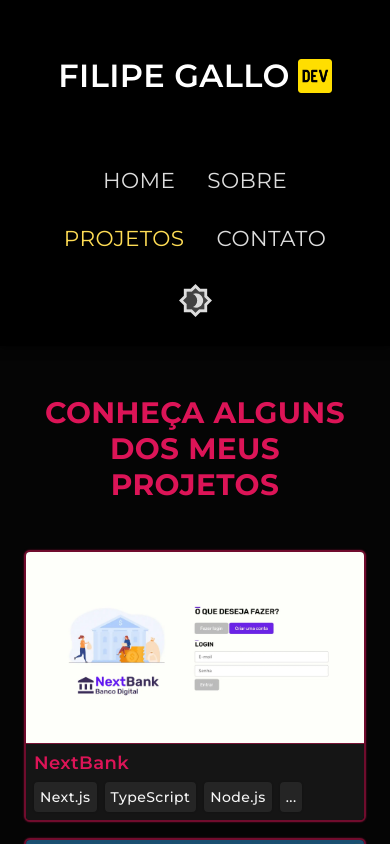
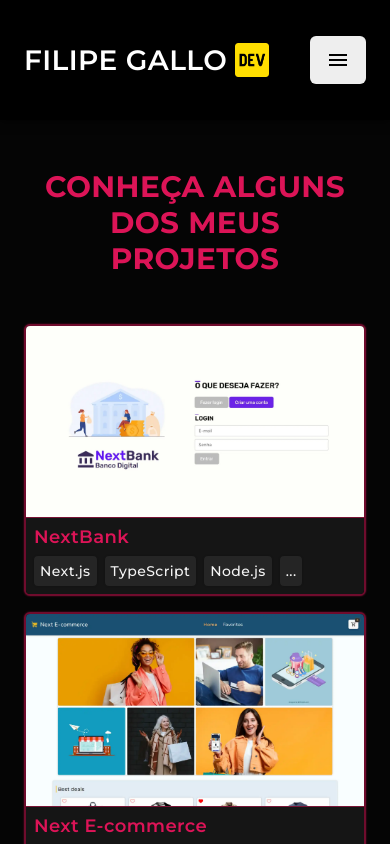
Before and after one commit to filipegallodev/portfolio-nextjs, a Next.js app: page /projetos in a window 390 px wide. Shown: the top 844 px of the page. Built offline with nearby package versions, Linux system fonts and the light colour scheme.

Commit message:
feat: new menu

```diff
--- a/src/components/Header.tsx
+++ b/src/components/Header.tsx
@@ -1,65 +1,10 @@
-import React, { useState, useEffect } from "react";
-import Link from "next/link";
+import React from "react";
 import Image from "next/image";
 import DevLogo from "../../public/assets/img/dev.png";
 import styled from "styled-components";
-import Brightness4TwoToneIcon from "@mui/icons-material/Brightness4TwoTone";
-import Brightness5TwoToneIcon from "@mui/icons-material/Brightness5TwoTone";
-import { useAppDispatch } from "@/store/hooks/useAppDispatch";
-import { setDarkTheme, setLightTheme } from "@/store/reducers/theme";
-import { useAppSelector } from "@/store/hooks/useAppSelector";
-import { usePathname } from "next/navigation";
-
-const routes = [
-  {
-    name: "Home",
-    route: "/",
-  },
-  {
-    name: "Sobre",
-    route: "/sobre",
-  },
-  {
-    name: "Projetos",
-    route: "/projetos",
-  },
-  {
-    name: "Contato",
-    route: "/contato",
-  },
-];
+import HeaderMenu from "./HeaderMenu";
 
 const Header = () => {
-  const routePathname = usePathname();
-  const { theme } = useAppSelector((state) => state.theme);
-  const dispatch = useAppDispatch();
-  const [themeIcon, setThemeIcon] = useState<JSX.Element>(
-    <Brightness4TwoToneIcon
-      fontSize="large"
-      onClick={() => dispatch(setLightTheme())}
-    />
-  );
-
-  useEffect(() => {
-    switch (theme) {
-      case "light":
-        return setThemeIcon(
-          <Brightness5TwoToneIcon
-            sx={{ color: "yellow" }}
-            fontSize="large"
-            onClick={() => dispatch(setDarkTheme())}
-          />
-        );
-      default:
-        return setThemeIcon(
-          <Brightness4TwoToneIcon
-            fontSize="large"
-            onClick={() => dispatch(setLightTheme())}
-          />
-        );
-    }
-  }, [theme, dispatch]);
-
   return (
     <HeaderStyled>
       <Container>
@@ -68,22 +13,8 @@
             Filipe Gallo
             <Image src={DevLogo} alt="Logo Dev" className="dev-icon" />
           </Logo>
-          <NavContainer>
-            <NavList>
-              {routes.map(({ name, route }) => (
-                <NavItem key={name}>
-                  <Link
-                    href={route}
-                    className={routePathname === `${route}` ? "active" : ""}
-                  >
-                    {name}
-                  </Link>
-                </NavItem>
-              ))}
-            </NavList>
-          </NavContainer>
+          <HeaderMenu />
         </LogoMenuContainer>
-        <ThemeContainer>{themeIcon}</ThemeContainer>
       </Container>
     </HeaderStyled>
   );
@@ -99,26 +30,25 @@
   min-height: 120px;
   margin: 0 auto;
   display: flex;
-  align-items: center;
-  justify-content: space-between;
-  flex-wrap: wrap;
   @media (max-width: 1200px) {
     margin: 0 24px;
-    gap: 32px;
-  }
-  @media (max-width: 920px) {
-    flex-direction: column;
-    padding: 24px;
   }
 `;
 
 const LogoMenuContainer = styled.div`
+  width: 100%;
   display: flex;
   align-items: center;
-  justify-content: center;
+  justify-content: space-between;
   gap: 40px;
-  @media (max-width: 920px) {
-    flex-direction: column;
+  @media (max-width: 500px) {
+    width: 100%;
+    gap: 0px;
+    justify-content: space-around;
+  }
+  @media (max-width: 370px) {
+    flex-wrap: wrap;
+    justify-content: center;
   }
 `;
 
@@ -137,50 +67,17 @@
     height: auto;
   }
   @media (max-width: 800px) {
+    justify-content: flex-start;
     margin: 32px 0;
     width: 100%;
   }
-`;
-
-const NavContainer = styled.nav`
-  @media (max-width: 800px) {
-    width: 100%;
+  @media (max-width: 500px) {
+    justify-content: flex-start;
+    font-size: 1.75rem;
   }
-`;
-
-const NavList = styled.ul`
-  display: flex;
-  align-items: center;
-  justify-content: center;
-  flex-wrap: wrap;
-  gap: 32px;
-  margin: 0;
-  padding: 0;
-`;
-
-const NavItem = styled.li`
-  list-style: none;
-  font-size: 1.35rem;
-  text-transform: uppercase;
-  color: #ddd;
-  transition: 0.1s;
-  &:hover {
-    color: var(--secundary-color);
-  }
-  & .active {
-    color: var(--secundary-color);
-  }
-`;
-
-const ThemeContainer = styled.div`
-  & svg {
-    opacity: 0.9;
-    border-radius: 50%;
-    transition: 0.1s;
-    cursor: pointer;
-    &:hover {
-      opacity: 1;
-    }
+  @media (max-width: 370px) {
+    font-size: 2rem;
+    justify-content: center;
   }
 `;
 
--- /dev/null
+++ b/src/components/HeaderMenu.tsx
@@ -0,0 +1,212 @@
+import React, { useEffect, useState } from "react";
+import Menu from "@mui/material/Menu";
+import MenuItem from "@mui/material/MenuItem";
+import styled from "styled-components";
+import MenuIcon from "@mui/icons-material/Menu";
+import { usePathname, useRouter } from "next/navigation";
+import Link from "next/link";
+import ThemeSelector from "./ThemeSelector";
+import { Divider } from "@mui/material";
+import { useAppDispatch } from "@/store/hooks/useAppDispatch";
+import { setDarkTheme, setLightTheme } from "@/store/reducers/theme";
+import { useAppSelector } from "@/store/hooks/useAppSelector";
+
+const MenuItems = [
+  {
+    name: "Home",
+    route: "/",
+  },
+  {
+    name: "Sobre",
+    route: "/sobre",
+  },
+  {
+    name: "Projetos",
+    route: "/projetos",
+  },
+  {
+    name: "Contato",
+    route: "/contato",
+  },
+  {
+    component: <ThemeSelector />,
+  },
+];
+
+const HeaderMenu = () => {
+  const { theme } = useAppSelector((state) => state.theme);
+  const dispatch = useAppDispatch();
+  const routePathname = usePathname();
+  const router = useRouter();
+  const [windowWidth, setWindowWidth] = useState(window.innerWidth);
+  const [anchorEl, setAnchorEl] = useState<null | HTMLElement>(null);
+  const open = Boolean(anchorEl);
+
+  useEffect(() => {
+    function handleResize() {
+      setWindowWidth(window.innerWidth);
+    }
+
+    window.addEventListener("resize", handleResize);
+  }, []);
+
+  function changeTheme() {
+    switch (theme) {
+      case "light":
+        return dispatch(setDarkTheme());
+      default:
+        return dispatch(setLightTheme());
+    }
+  }
+
+  function handleClick(event: React.MouseEvent<HTMLButtonElement>) {
+    setAnchorEl(event.currentTarget);
+  }
+
+  function handleClose() {
+    setAnchorEl(null);
+  }
+
+  if (windowWidth <= 920) {
+    return (
+      <Container>
+        <ButtonStyled
+          id="basic-button"
+          aria-controls={open ? "basic-menu" : undefined}
+          aria-haspopup="true"
+          aria-expanded={open ? "true" : undefined}
+          onClick={handleClick}
+        >
+          <MenuIcon />
+        </ButtonStyled>
+        <MenuStyled
+          id="basic-menu"
+          anchorEl={anchorEl}
+          open={open}
+          onClose={handleClose}
+          MenuListProps={{
+            "aria-labelledby": "basic-button",
+          }}
+        >
+          {MenuItems.map(({ name, route, component }, index) => {
+            if (name && route) {
+              return (
+                <MenuItemStyled key={index} onClick={() => router.push(route)}>
+                  {name}
+                </MenuItemStyled>
+              );
+            }
+            return (
+              <div key={index}>
+                <Divider />
+                <MenuItemStyled onClick={changeTheme}>
+                  {component}
+                </MenuItemStyled>
+              </div>
+            );
+          })}
+        </MenuStyled>
+      </Container>
+    );
+  }
+  return (
+    <NavContainer>
+      <NavList>
+        {MenuItems.map(({ name, route, component }, index) => {
+          if (route && name) {
+            return (
+              <NavItem key={index}>
+                <Link
+                  href={route}
+                  className={routePathname === `${route}` ? "active" : ""}
+                >
+                  {name}
+                </Link>
+              </NavItem>
+            );
+          }
+          return <div key={index}>{component}</div>;
+        })}
+      </NavList>
+    </NavContainer>
+  );
+};
+
+const Container = styled.div`
+  & .MuiPopover-root {
+    background: none;
+  }
+  @media (max-width: 370px) {
+    margin-bottom: 32px;
+  }
+`;
+
+const ButtonStyled = styled.button`
+  display: flex;
+  align-items: center;
+  justify-content: center;
+  gap: 8px;
+  padding: 12px 16px;
+  border-radius: 6px;
+  border: none;
+  background-color: #eee;
+  box-shadow: 0px 0px 4px rgba(0, 0, 0, 0.25);
+  transition: 0.1s;
+  color: #000;
+  font-size: 1.25rem;
+  text-transform: capitalize;
+  cursor: pointer;
+  &:hover {
+    background-color: #fff;
+  }
+`;
+
+const MenuStyled = styled(Menu)`
+  & .MuiList-root {
+    width: 180px;
+  }
+`;
+
+const MenuItemStyled = styled(MenuItem)`
+  display: flex;
+  align-items: center;
+  gap: 8px;
+  &.MuiButtonBase-root {
+    padding: 8px 16px;
+  }
+  &.logout {
+    color: #f55;
+  }
+`;
+
+const NavContainer = styled.nav`
+  @media (max-width: 800px) {
+    width: 100%;
+  }
+`;
+
+const NavList = styled.ul`
+  display: flex;
+  align-items: center;
+  justify-content: center;
+  flex-wrap: wrap;
+  gap: 32px;
+  margin: 0;
+  padding: 0;
+`;
+
+const NavItem = styled.li`
+  list-style: none;
+  font-size: 1.35rem;
+  text-transform: uppercase;
+  color: #ddd;
+  transition: 0.1s;
+  &:hover {
+    color: var(--secundary-color);
+  }
+  & .active {
+    color: var(--secundary-color);
+  }
+`;
+
+export default HeaderMenu;
--- /dev/null
+++ b/src/components/ThemeSelector.tsx
@@ -0,0 +1,59 @@
+import React, { useState, useEffect } from "react";
+import { useAppDispatch } from "@/store/hooks/useAppDispatch";
+import { useAppSelector } from "@/store/hooks/useAppSelector";
+import { setDarkTheme, setLightTheme } from "@/store/reducers/theme";
+import styled from "styled-components";
+import Brightness4TwoToneIcon from "@mui/icons-material/Brightness4TwoTone";
+import Brightness5TwoToneIcon from "@mui/icons-material/Brightness5TwoTone";
+
+const ThemeSelector = () => {
+  const { theme } = useAppSelector((state) => state.theme);
+  const dispatch = useAppDispatch();
+  const [themeIcon, setThemeIcon] = useState<JSX.Element>(
+    <Brightness4TwoToneIcon
+      fontSize="large"
+      onClick={() => dispatch(setLightTheme())}
+    />
+  );
+
+  useEffect(() => {
+    switch (theme) {
+      case "light":
+        return setThemeIcon(
+          <Brightness5TwoToneIcon
+            sx={{ color: "yellow" }}
+            fontSize="large"
+            onClick={() => dispatch(setDarkTheme())}
+          />
+        );
+      default:
+        return setThemeIcon(
+          <Brightness4TwoToneIcon
+            fontSize="large"
+            onClick={() => dispatch(setLightTheme())}
+          />
+        );
+    }
+  }, [theme, dispatch]);
+
+  return (
+    <ThemeContainer>{themeIcon}</ThemeContainer>
+  );
+};
+
+const ThemeContainer = styled.div`
+  display: flex;
+  align-items: center;
+  gap: 8px;
+  & svg {
+    opacity: 0.9;
+    border-radius: 50%;
+    transition: 0.1s;
+    cursor: pointer;
+    &:hover {
+      opacity: 1;
+    }
+  }
+`;
+
+export default ThemeSelector;
```
